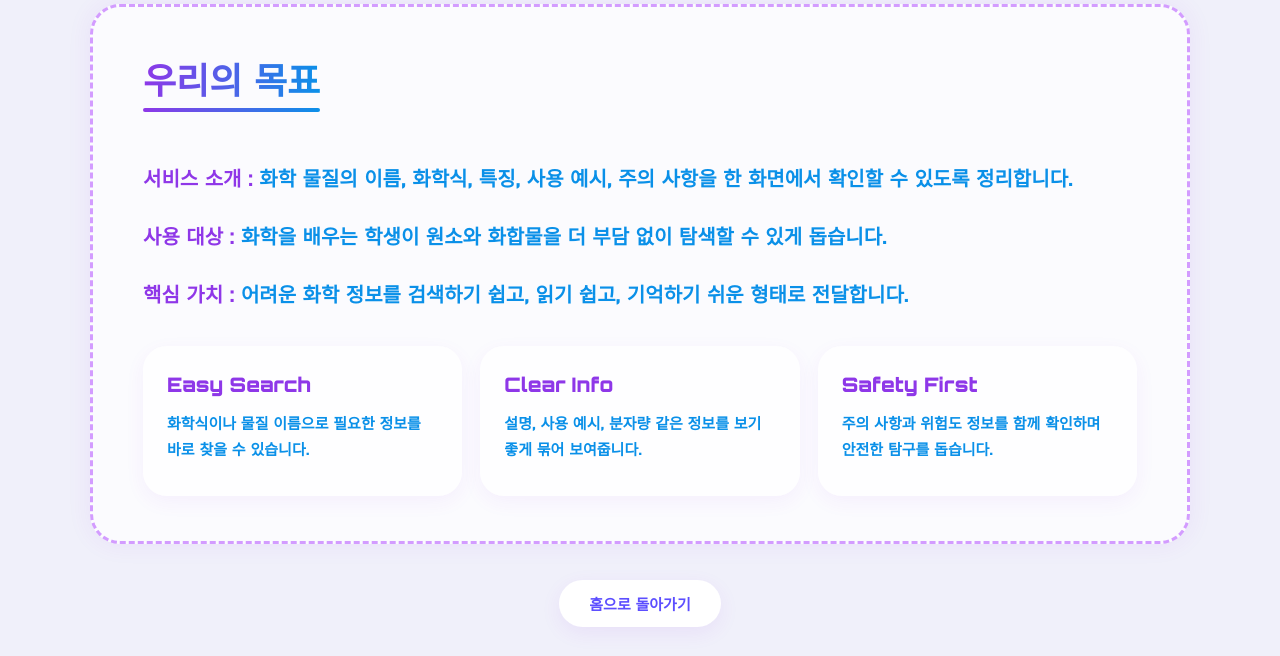
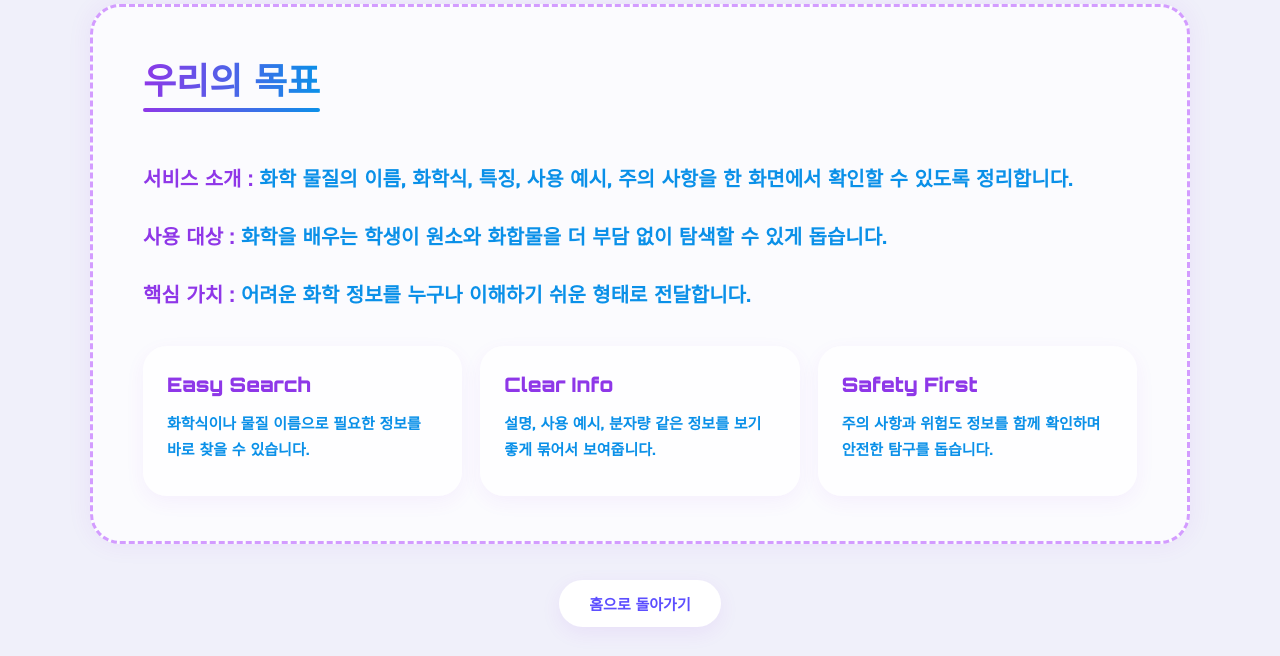
Before and after one commit to Jihyun-0923/CHEMICOM_WEB2026, a Django app: page /about/ in a window 1280 px wide. Shown: the part 438-1094 px from the top of the page. Run offline with Django 5.2, Linux system fonts and the light colour scheme.

Commit message:
소개글 문구 개선

```diff
--- a/templates/about.html
+++ b/templates/about.html
@@ -334,7 +334,7 @@
 
         <p class="info-line">서비스 소개 : <span>화학 물질의 이름, 화학식, 특징, 사용 예시, 주의 사항을 한 화면에서 확인할 수 있도록 정리합니다.</span></p>
         <p class="info-line">사용 대상 : <span>화학을 배우는 학생이 원소와 화합물을 더 부담 없이 탐색할 수 있게 돕습니다.</span></p>
-        <p class="info-line">핵심 가치 : <span>어려운 화학 정보를 검색하기 쉽고, 읽기 쉽고, 기억하기 쉬운 형태로 전달합니다.</span></p>
+        <p class="info-line">핵심 가치 : <span>어려운 화학 정보를 누구나 이해하기 쉬운 형태로 전달합니다.</span></p>
 
         <div class="feature-grid">
           <div class="feature">
@@ -343,7 +343,7 @@
           </div>
           <div class="feature">
             <div class="feature-title">Clear Info</div>
-            <p class="feature-text">설명, 사용 예시, 분자량 같은 정보를 보기 좋게 묶어 보여줍니다.</p>
+            <p class="feature-text">설명, 사용 예시, 분자량 같은 정보를 보기 좋게 묶어서 보여줍니다.</p>
           </div>
           <div class="feature">
             <div class="feature-title">Safety First</div>
```
